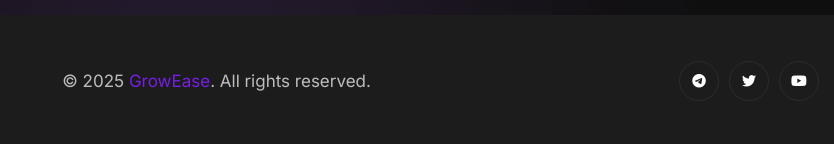
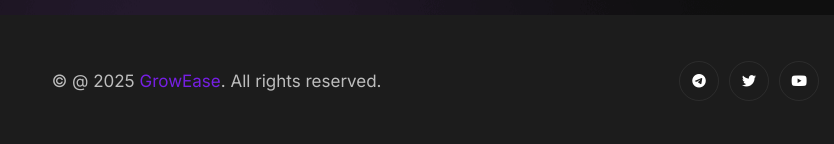
Before and after one commit to vardanagarwal11/GrowEase, a plain HTML site: page about.html in a window 1280 px wide. Shown: the part 3930-4074 px from the top of the page, 446-1280 px from the left. Drawn offline with nearby package versions, Linux system fonts and the light colour scheme; a script that the page names is missing; files whose address does not match are found by name.

Commit message:
Update footer

```diff
--- a/about.html
+++ b/about.html
@@ -694,7 +694,7 @@
 			<div class="auto-container">
 				<div class="inner-container d-flex justify-content-between align-items-center flex-wrap">
 					<div class="footer-logo"><a href="index.html"><img src="assets/images/logo.svg" alt="" title=""></a></div>
-                <div class="footer-copyright">&copy; 2025 <a href="index.html">GrowEase</a>. All rights reserved.</div>
+                <div class="footer-copyright">&copy; @ 2025 <a href="index.html">GrowEase</a>. All rights reserved.</div>
 					<!-- Social Box -->
 					<div class="footer-social_box">
                     <a href="https://t.me/+JmtvXdI3XvM0Nzk9"><i class="fa-brands fa-telegram"></i></a>
```
Also changed, not shown: contact.html (+1 -1 lines), faq.html (+1 -1 lines), index.html (+1 -1 lines), not-found.html (+1 -1 lines), service-detail.html (+1 -1 lines), services.html (+1 -1 lines), team-detail.html (+1 -1 lines), team.html (+1 -1 lines).
